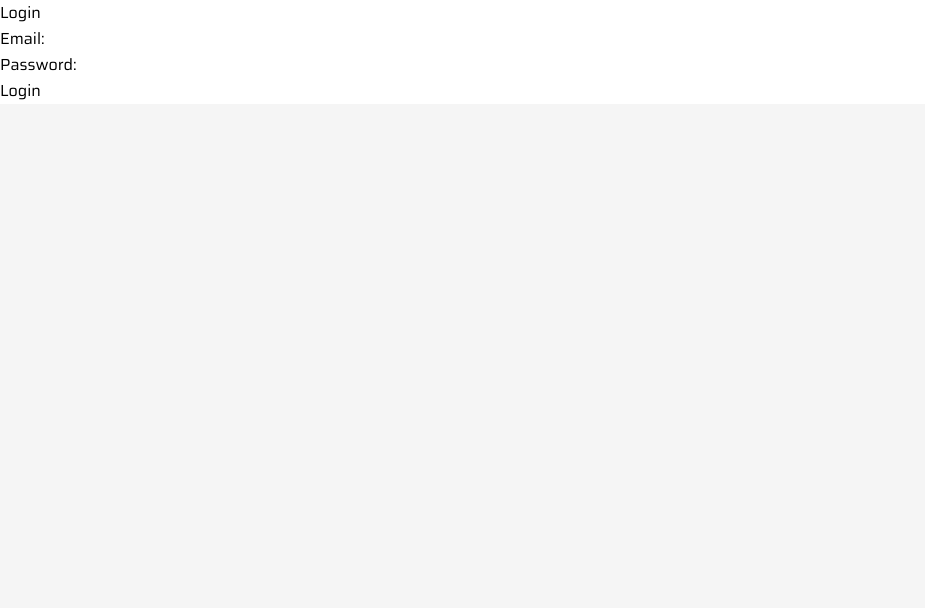
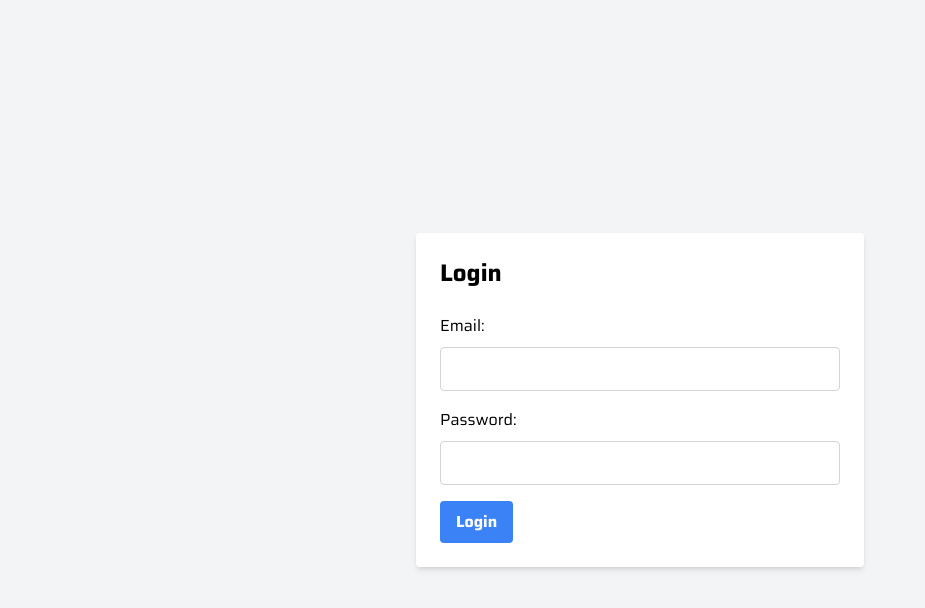
Before and after one commit to Isaiah-Mwinga/Furniture-palace, a React (Create React App) app: page /login in a window 1280 px wide. Shown: the top 608 px of the page, without its empty margins (0-925 px from the left). Built offline with nearby package versions, Linux system fonts and the light colour scheme; the HTML template or start-up script is replaced by a standard one.

Commit message:
furniture palace

```diff
--- a/src/views/Login.js
+++ b/src/views/Login.js
@@ -34,34 +34,43 @@ function Login() {
   };
 
   return (
-    <div>
-      <h1>Login</h1>
+    <div className="min-h-screen flex items-center justify-center bg-gray-100">
+      <div className="max-w-md w-full mx-auto p-6 bg-white rounded shadow-md">
+        <h1 className="text-2xl font-bold mb-6">Login</h1>
         <form onSubmit={handleSubmit}>
-        <div>
-          <label>Email:</label>
+          <div className="mb-4">
+            <label className="block mb-2">Email:</label>
             <input
+              className="border border-gray-300 rounded px-3 py-2 w-full"
               type="email"
               name="email"
               value={email}
               onChange={handleChange}
             />
           </div>
-        <div>
-          <label>Password:</label>
+          <div className="mb-4">
+            <label className="block mb-2">Password:</label>
             <input
+              className="border border-gray-300 rounded px-3 py-2 w-full"
               type="password"
               name="password"
               value={password}
               onChange={handleChange}
             />
           </div>
-        <button type="submit">Login</button>
+          <button
+            className="bg-blue-500 hover:bg-blue-600 text-white font-bold py-2 px-4 rounded"
+            type="submit"
+          >
+            Login
+          </button>
         </form>
         {user && (
-        <div>
-          <h2>Welcome, {user.name}!</h2>
+          <div className="mt-4">
+            <h2 className="text-lg">Welcome, {user.name}!</h2>
           </div>
         )}
+      </div>
     </div>
   );
 }
```
Lines whose indentation alone changed are shown as unchanged.
